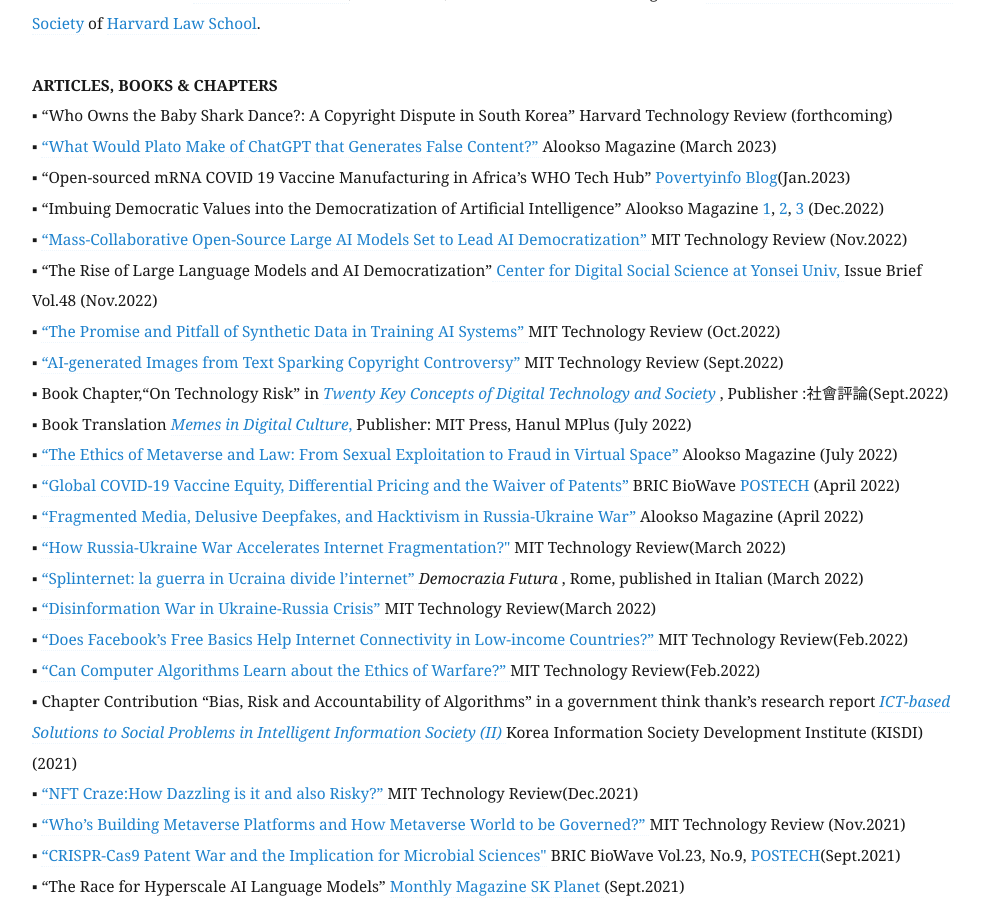
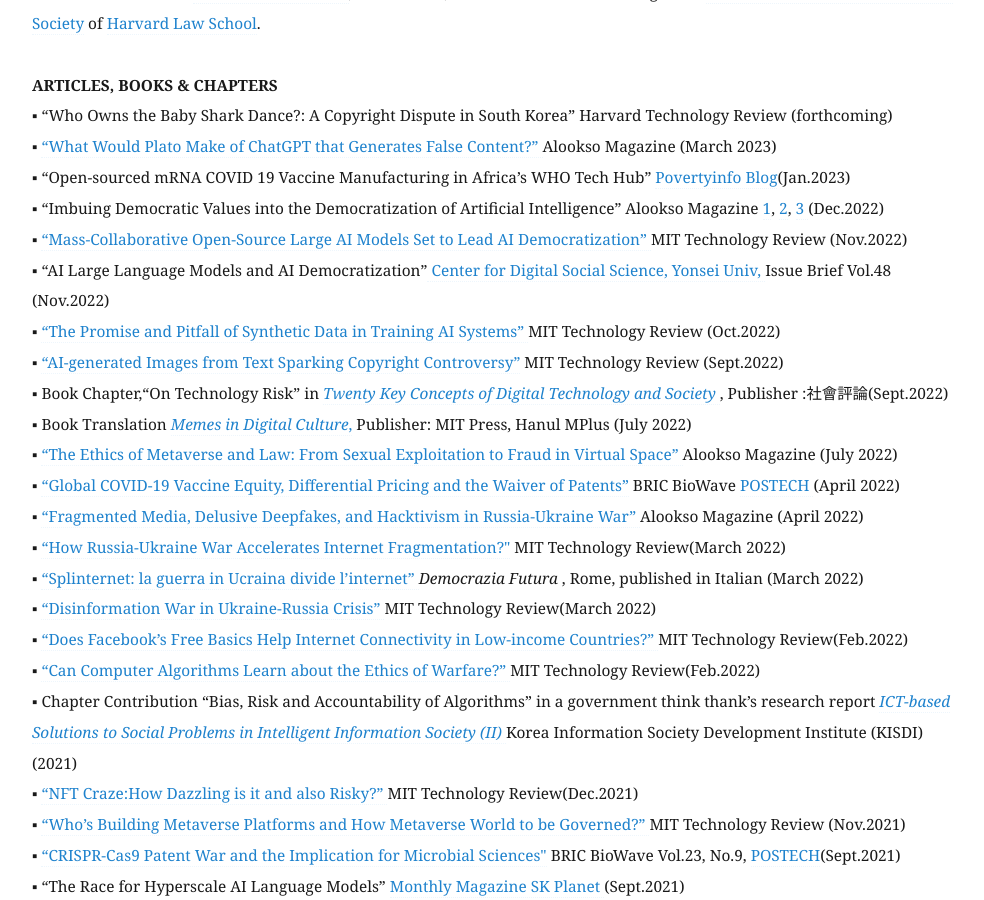
Before and after one commit to eunchangchoi/eunchangchoi.github.io, a Jekyll site: the page built from index.md, in a window 1280 px wide and 900 px high, scrolled down 2582 px. Shown: the whole window, without its empty margins (68-1052 px from the left). Built offline with Jekyll 4.4.1, drawn with Linux system fonts in a browser that asks for light colours.

Commit message:
Update index.md

```diff
--- a/index.md
+++ b/index.md
@@ -42,7 +42,7 @@
 ▪ “Open-sourced mRNA COVID 19 Vaccine Manufacturing in Africa’s WHO Tech Hub” <a href="https://blog.naver.com/gp3project/222993202700"> Povertyinfo Blog</a>(Jan.2023) <br>
 ▪ “Imbuing Democratic Values into the Democratization of Artificial Intelligence” Alookso Magazine <a href="https://alook.so/posts/q1tpJvM">1</a>, <a href="https://alook.so/posts/mbtE1zy"> 2</a>, <a href="https://alook.so/posts/KmtBEro">3 </a> (Dec.2022) <br>
 ▪ <a href="https://www.technologyreview.kr/ai-%eb%af%bc%ec%a3%bc%ed%99%94%eb%a5%bc-%ec%9d%b4%eb%81%84%eb%8a%94-%eb%8c%80%ea%b7%9c%eb%aa%a8-%ed%98%91%ec%97%85-ai-%eb%aa%a8%eb%8d%b8/"> “Mass-Collaborative Open-Source Large AI Models Set to Lead AI Democratization” </a> MIT Technology Review (Nov.2022) <br>
-▪ “The Rise of Large Language Models and AI Democratization”<a href="http://cdss.yonsei.ac.kr/"> Center for Digital Social Science at Yonsei Univ, </a>Issue Brief Vol.48 (Nov.2022) <br>
+▪ “AI Large Language Models and AI Democratization”<a href="http://cdss.yonsei.ac.kr/"> Center for Digital Social Science, Yonsei Univ, </a>Issue Brief Vol.48 (Nov.2022) <br>
 ▪ <a href="https://www.technologyreview.kr/%ed%95%a9%ec%84%b1-%eb%8d%b0%ec%9d%b4%ed%84%b0%ec%9d%98-%ec%8b%9c%eb%8c%80%ea%b0%80-%ec%98%a4%ea%b3%a0-%ec%9e%88%eb%8b%a4/"> “The Promise and Pitfall of Synthetic Data in Training AI Systems” </a> MIT Technology Review (Oct.2022)<br>
 ▪ <a href="https://www.technologyreview.kr/%ed%85%8d%ec%8a%a4%ed%8a%b8%eb%a5%bc-%ec%9d%b4%eb%af%b8%ec%a7%80%eb%a1%9c-%eb%b0%94%ea%bf%94%ec%a3%bc%eb%8a%94-ai%eb%a5%bc-%eb%91%98%eb%9f%ac%ec%8b%bc-%ec%a0%80%ec%9e%91%ea%b6%8c-%eb%85%bc%ec%9f%81/"> “AI-generated Images from Text Sparking Copyright Controversy”</a> MIT Technology  Review (Sept.2022)<br>
 ▪ Book Chapter,“On Technology Risk” in <i> <a href="https://sapyoung.com/bbs/board.php?bo_table=booklist2&wr_id=431"> Twenty Key Concepts of Digital Technology and Society </a> </i>, Publisher :社會評論(Sept.2022) <br>
```
